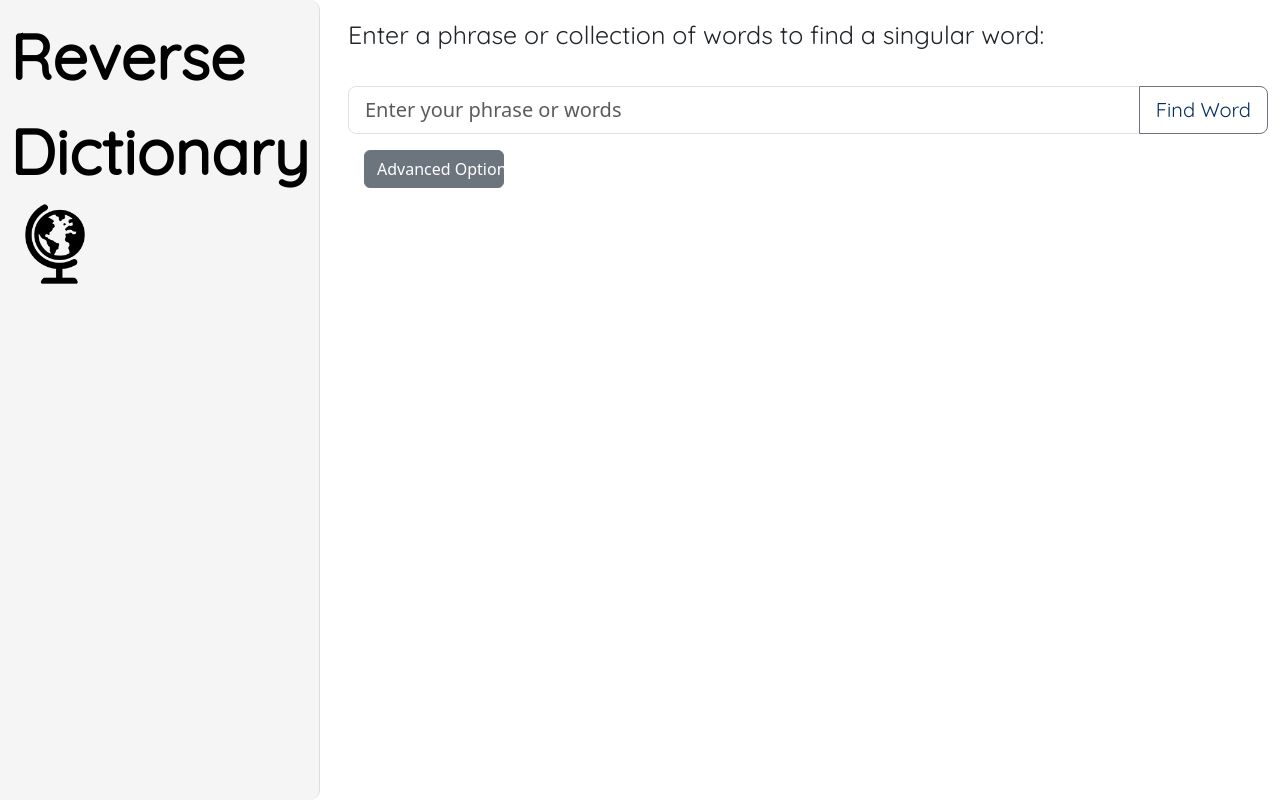
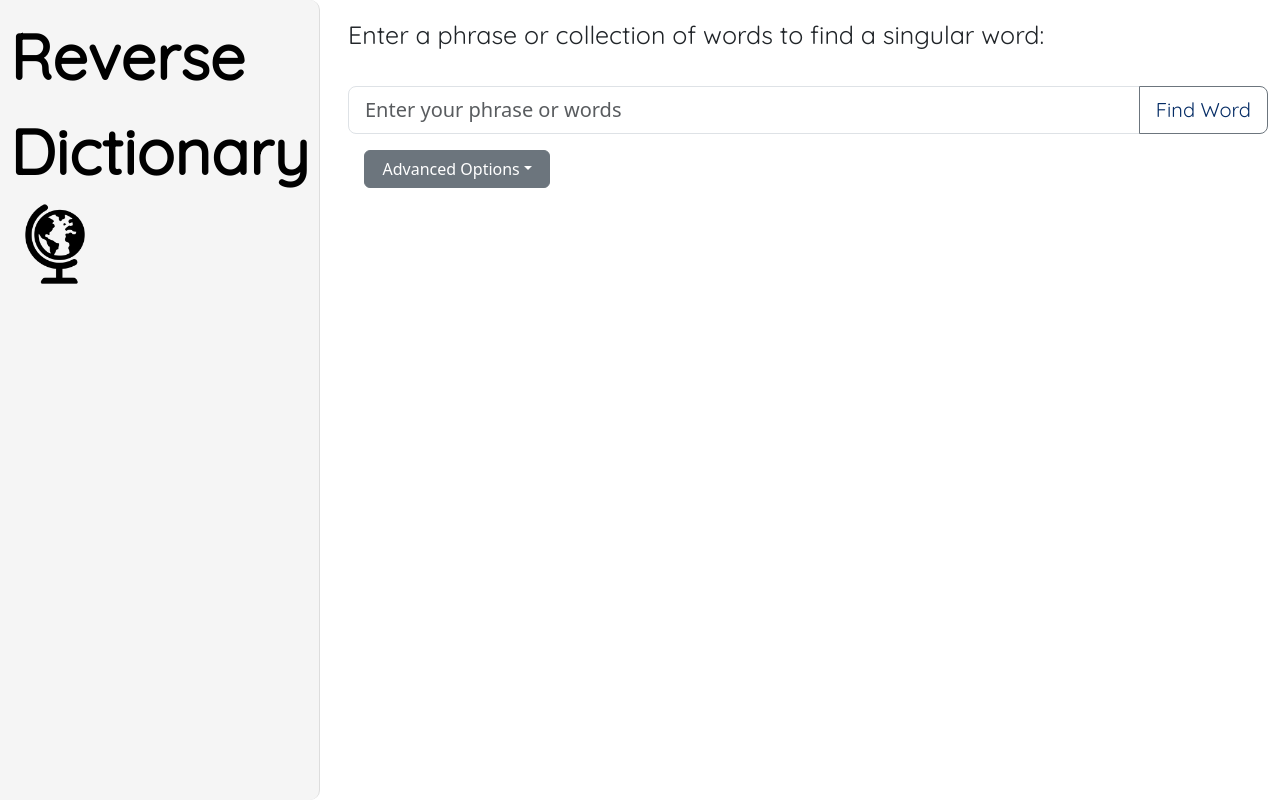
Before and after one commit to brandonkun5/ReverseDictionary, a plain HTML site: page index.html in a window 1280 px wide. Drawn offline with nearby package versions, Linux system fonts and the light colour scheme.

Commit message:
Update Reverse_Dictionary (Design 3).css

```diff
--- a/Reverse_Dictionary (Design 3).css
+++ b/Reverse_Dictionary (Design 3).css
@@ -66,7 +66,7 @@ align-self: flex-end;
 }
 
 .advOptionsButton {
-  width: 15%;
+  width: 20%;
 }
 
 .findWordButton {
```
